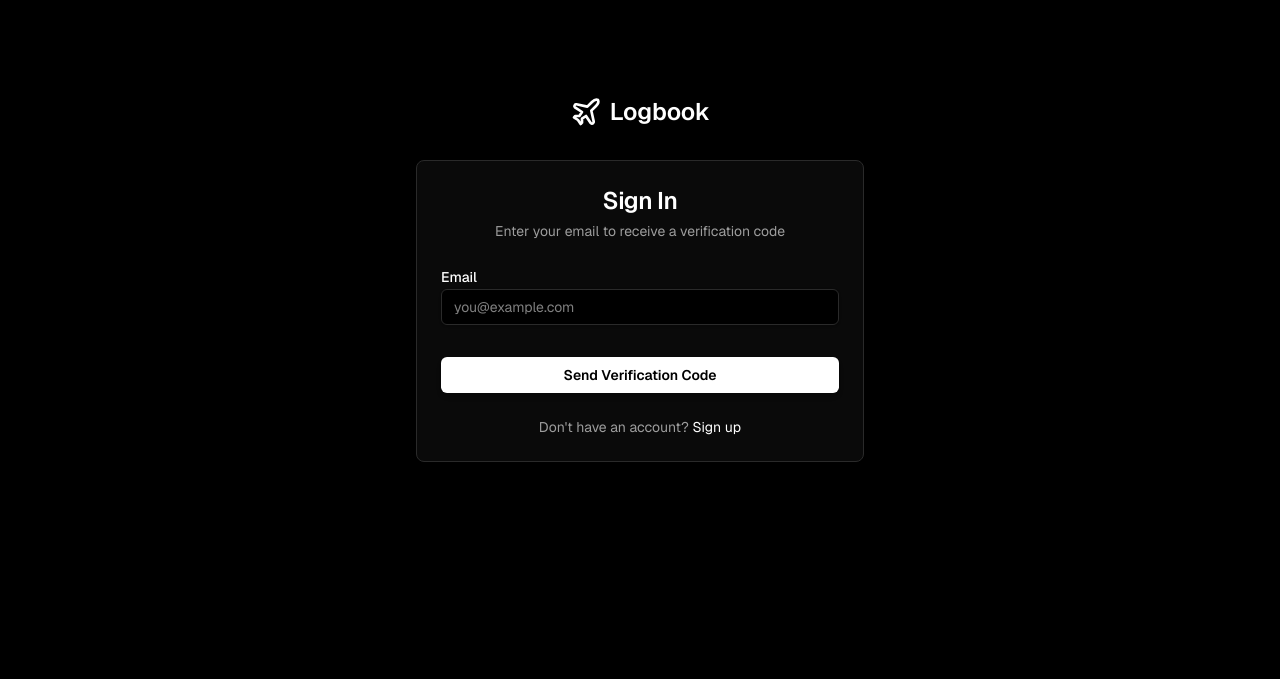
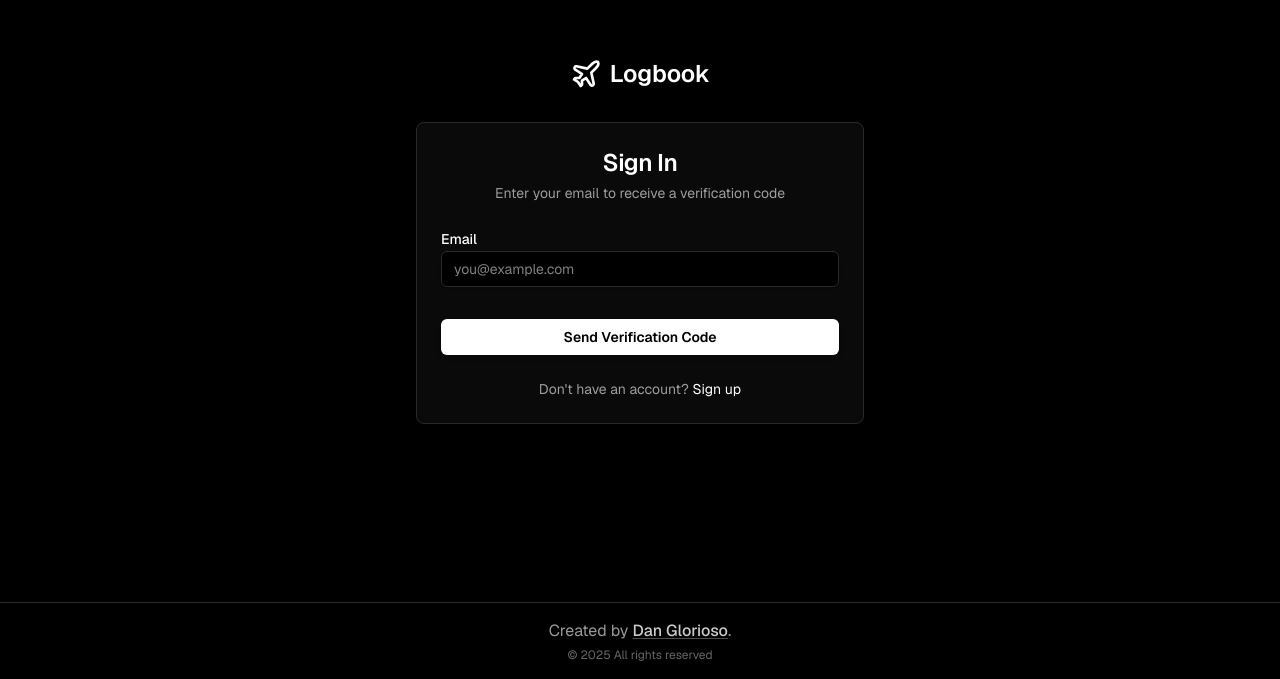
Before and after one commit to danglorioso/logbook, a Next.js app: page /login in a window 1280 px wide. Shown: the part 121-800 px from the top of the page. Built offline with nearby package versions, Linux system fonts and the light colour scheme; no server answers.

Commit message:
Add footer & fix sign-in pages

```diff
--- a/src/app/dashboard/page.tsx
+++ b/src/app/dashboard/page.tsx
@@ -9,6 +9,7 @@ import { Plus } from "lucide-react";
 import { AddFlightDialog } from "@/components/AddFlightDialog";
 import { FlightCard } from "@/components/FlightCard";
 import { Navigation } from "@/components/Navigation";
+import Footer from "@/components/Footer";
 
 interface Flight {
   id: string;
@@ -214,6 +215,7 @@ export default function ProfilePage() {
           flight={editingFlight}
         />
       </div>
+      <Footer />
     </div>
   );
 }
--- a/src/app/login/page.tsx
+++ b/src/app/login/page.tsx
@@ -8,6 +8,7 @@ import { Button } from "@/components/ui/button";
 import { Input } from "@/components/ui/input";
 import { Label } from "@/components/ui/label";
 import { Card, CardContent, CardDescription, CardHeader, CardTitle } from "@/components/ui/card";
+import Footer from "@/components/Footer";
 import { AnimatedPlane } from "@/components/AnimatedPlane";
 
 export default function LoginPage() {
@@ -116,7 +117,8 @@ export default function LoginPage() {
 
   if (verifying) {
     return (
-      <div className="min-h-screen bg-black text-white flex items-center justify-center p-4">
+      <div className="min-h-screen bg-black text-white flex flex-col">
+        <div className="flex-1 flex items-center justify-center p-4">
           <div className="w-full max-w-md">
             <div className="flex items-center gap-2 justify-center mb-8 group">
               <AnimatedPlane size="md" />
@@ -167,11 +169,14 @@ export default function LoginPage() {
             </Card>
           </div>
         </div>
+        <Footer />
+      </div>
     );
   }
 
   return (
-    <div className="min-h-screen bg-black text-white flex items-center justify-center p-4">
+    <div className="min-h-screen bg-black text-white flex flex-col">
+      <div className="flex-1 flex items-center justify-center p-4">
         <div className="w-full max-w-md">
           <div className="flex items-center gap-2 justify-center mb-8 group">
             <AnimatedPlane size="md" />
@@ -221,5 +226,7 @@ export default function LoginPage() {
           </Card>
         </div>
       </div>
+      <Footer />
+    </div>
   );
 }
--- a/src/app/page.tsx
+++ b/src/app/page.tsx
@@ -11,6 +11,7 @@ import { AnimatedPlane } from "@/components/AnimatedPlane";
 import { Navigation } from "@/components/Navigation";
 import { AddFlightDialog } from "@/components/AddFlightDialog";
 import { FlightCard } from "@/components/FlightCard";
+import Footer from "@/components/Footer";
 
 interface Flight {
   id: string;
@@ -142,12 +143,7 @@ function LandingPage() {
         </div>
       </section>
 
-      {/* Footer */}
-      <footer className="border-t border-white/10 py-8">
-        <div className="container mx-auto px-4 text-center text-white/40 text-sm">
-          <p>© 2024 Logbook. Built for flight simulator enthusiasts.</p>
-        </div>
-      </footer>
+      <Footer />
     </div>
   );
 }
@@ -238,7 +234,7 @@ function DashboardContent() {
         {/* Profile Header */}
         <div className="mb-8">
           <h1 className="text-4xl font-bold mb-2">
-            {(user.username || user.firstName || user.fullName || "Pilot")}'s Flights
+            {(user.username || user.firstName || user.fullName || "Pilot")}&apos;s Flights
           </h1>
           <p className="text-white/60">{user.primaryEmailAddress?.emailAddress}</p>
         </div>
--- a/src/app/public/page.tsx
+++ b/src/app/public/page.tsx
@@ -4,6 +4,7 @@ import { useEffect, useState } from "react";
 import { Card, CardContent } from "@/components/ui/card";
 import { format } from "date-fns";
 import { Navigation } from "@/components/Navigation";
+import Footer from "@/components/Footer";
 
 interface PublicFlight {
   id: string;
@@ -245,6 +246,7 @@ export default function PublicFlightsPage() {
           </div>
         )}
       </div>
+      <Footer />
     </div>
   );
 }
--- a/src/app/register/page.tsx
+++ b/src/app/register/page.tsx
@@ -8,6 +8,7 @@ import { Button } from "@/components/ui/button";
 import { Input } from "@/components/ui/input";
 import { Label } from "@/components/ui/label";
 import { Card, CardContent, CardDescription, CardHeader, CardTitle } from "@/components/ui/card";
+import Footer from "@/components/Footer";
 import { AnimatedPlane } from "@/components/AnimatedPlane";
 
 export default function RegisterPage() {
@@ -158,7 +159,8 @@ export default function RegisterPage() {
 
   if (verifying) {
     return (
-      <div className="min-h-screen bg-black text-white flex items-center justify-center p-4">
+      <div className="min-h-screen bg-black text-white flex flex-col">
+        <div className="flex-1 flex items-center justify-center p-4">
           <div className="w-full max-w-md">
             <div className="flex items-center gap-2 justify-center mb-8 group">
               <AnimatedPlane size="md" />
@@ -209,11 +211,14 @@ export default function RegisterPage() {
             </Card>
           </div>
         </div>
+        <Footer />
+      </div>
     );
   }
 
   return (
-    <div className="min-h-screen bg-black text-white flex items-center justify-center p-4">
+    <div className="min-h-screen bg-black text-white flex flex-col">
+      <div className="flex-1 flex items-center justify-center p-4">
         <div className="w-full max-w-md">
           <div className="flex items-center gap-2 justify-center mb-8 group">
             <AnimatedPlane size="md" />
@@ -275,5 +280,7 @@ export default function RegisterPage() {
           </Card>
         </div>
       </div>
+      <Footer />
+    </div>
   );
 }
--- /dev/null
+++ b/src/components/Footer.tsx
@@ -0,0 +1,32 @@
+"use client";
+
+import React from "react";
+
+export default function Footer() {
+  return (
+    <footer className="border-t border-white/10 bg-black mt-auto">
+      <div className="max-w-6xl mx-auto px-6 py-4">
+        <div className="flex flex-col items-center space-y-4">
+          {/* Main content */}
+          <div className="text-center">
+            <p className="text-white/60 text-sm md:text-base mb-1">
+              Created by{" "}
+              <a
+                href="https://danglorioso.com"
+                target="_blank"
+                rel="noopener noreferrer"
+                className="text-white/80 hover:text-white font-medium transition-colors duration-300 underline decoration-white/30 hover:decoration-white/60 underline-offset-2"
+              >
+                Dan Glorioso
+              </a>
+              .
+            </p>
+            <p className="text-white/40 text-xs">
+              © {new Date().getFullYear()} All rights reserved
+            </p>
+          </div>
+        </div>
+      </div>
+    </footer>
+  );
+}
```
Lines whose indentation alone changed are shown as unchanged.
